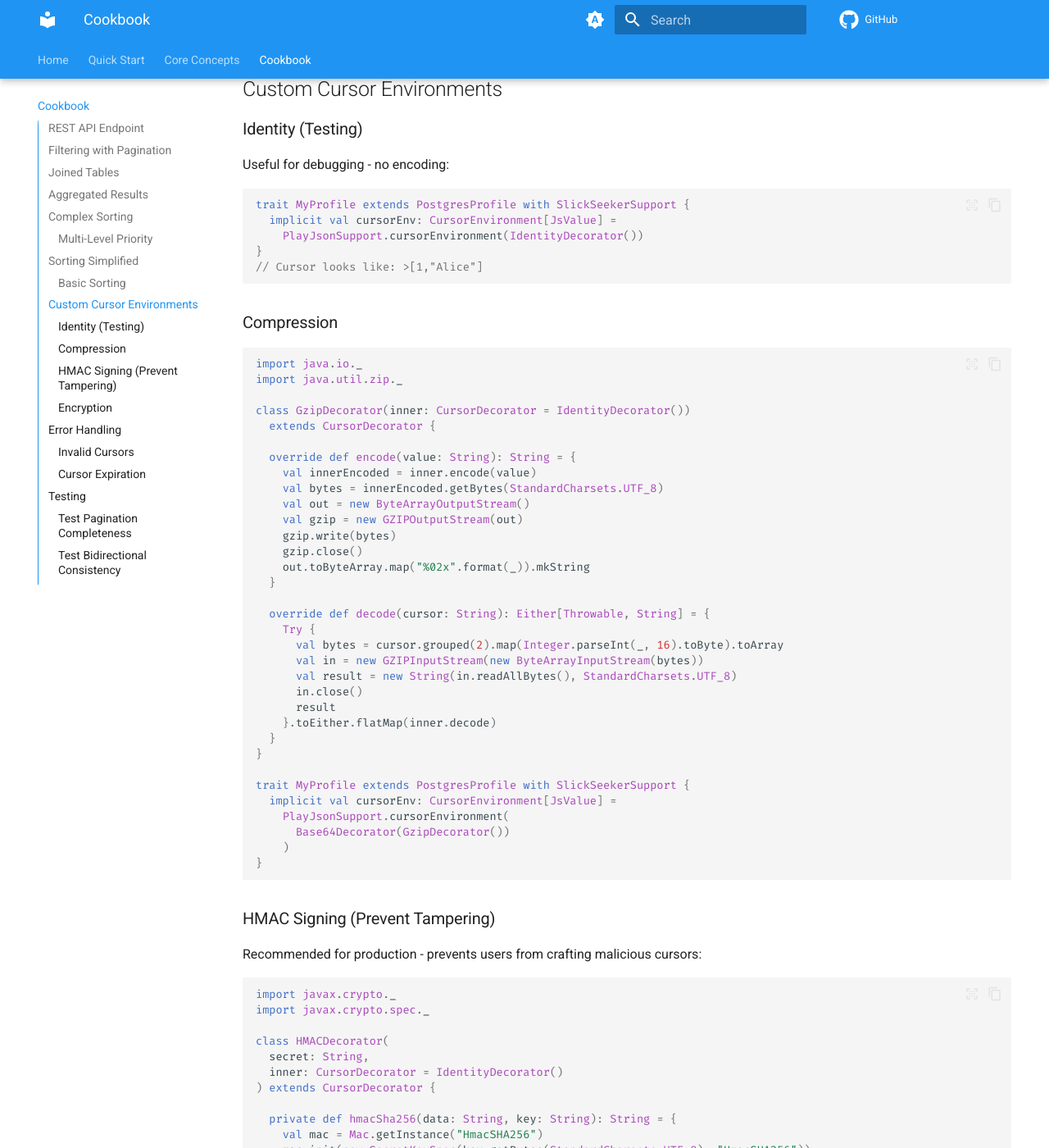
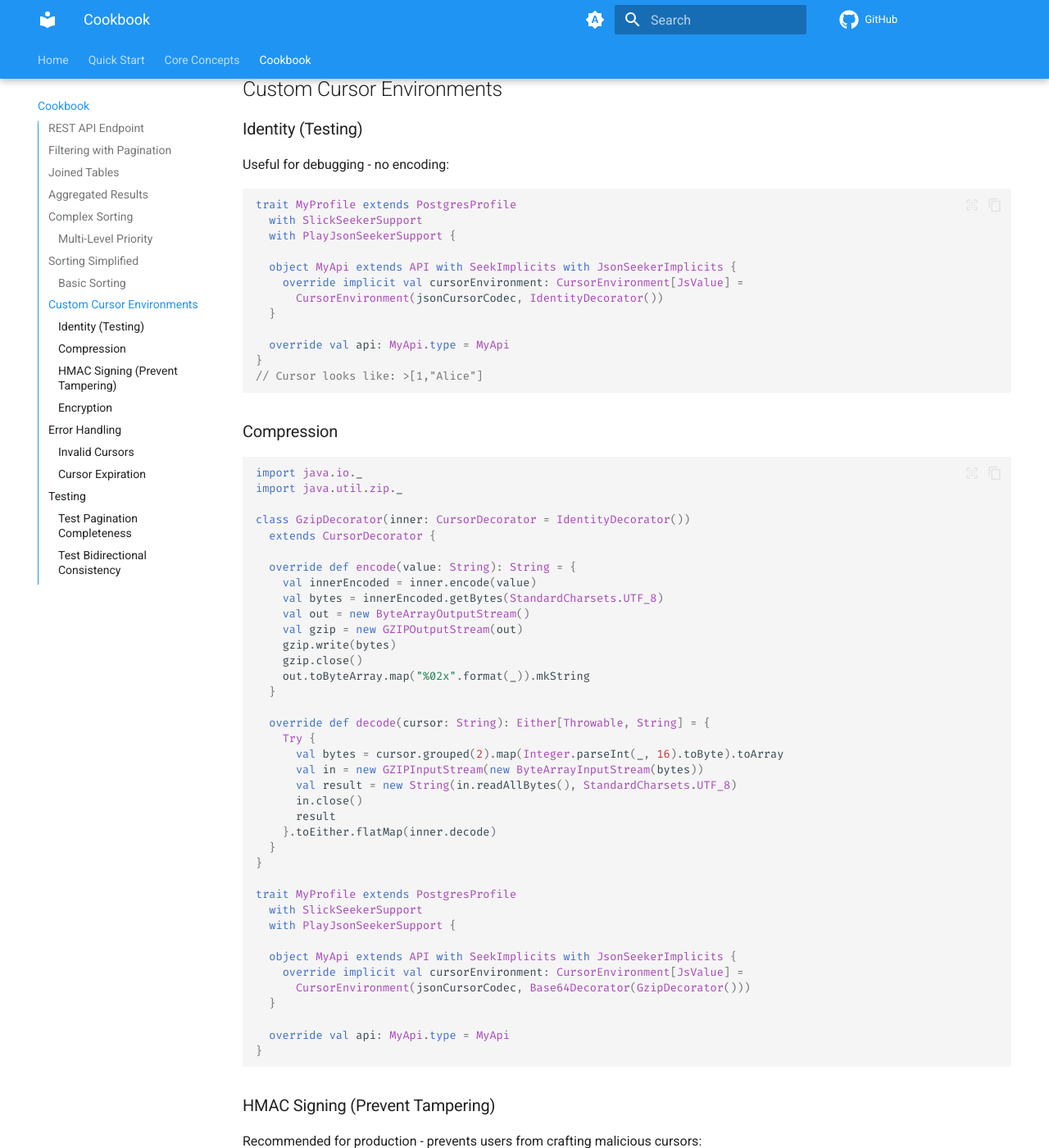
Before and after one commit to DevNico/slick-seeker, an MkDocs documentation site: the page built from docs/docs/cookbook.md, in a window 1280 px wide and 1400 px high, scrolled down 2986 px. Shown: the whole window at 82% size. Built offline with MkDocs 1.6.1 and Material for MkDocs 9.7.7, drawn with Linux system fonts in a browser that asks for light colours; comment, search, counter and statistics services are not loaded; some of the changed text lies outside the part shown.

Commit message:
refactor: adopt slick-pg like integration (#1)
* refactor: adopt slick-pg like integration

* chore: formatting

* move test case class so scala 2 compiles

````diff
--- a/docs/docs/cookbook.md
+++ b/docs/docs/cookbook.md
@@ -9,7 +9,7 @@ import io.github.devnico.slickseeker._
 import play.api.mvc._
 import play.api.libs.json._
 
-// Define your profile with cursor environment
+// Import your profile API
 import MyPostgresProfile.api._
 
 class UserController @Inject()(
@@ -17,7 +17,7 @@ class UserController @Inject()(
   db: Database
 )(implicit ec: ExecutionContext) extends AbstractController(cc) {
 
-  given Format[User] = Json.format[User]
+  implicit val userFormat: Format[User] = Json.format[User]
 
   def list(
     cursor: Option[String],
@@ -190,9 +190,16 @@ val seeker = persons.toSeeker
 Useful for debugging - no encoding:
 
 ```scala
-trait MyProfile extends PostgresProfile with SlickSeekerSupport {
-  implicit val cursorEnv: CursorEnvironment[JsValue] =
-    PlayJsonSupport.cursorEnvironment(IdentityDecorator())
+trait MyProfile extends PostgresProfile
+  with SlickSeekerSupport
+  with PlayJsonSeekerSupport {
+
+  object MyApi extends API with SeekImplicits with JsonSeekerImplicits {
+    override implicit val cursorEnvironment: CursorEnvironment[JsValue] =
+      CursorEnvironment(jsonCursorCodec, IdentityDecorator())
+  }
+
+  override val api: MyApi.type = MyApi
 }
 // Cursor looks like: >[1,"Alice"]
 ```
@@ -227,11 +234,16 @@ class GzipDecorator(inner: CursorDecorator = IdentityDecorator())
   }
 }
 
-trait MyProfile extends PostgresProfile with SlickSeekerSupport {
-  implicit val cursorEnv: CursorEnvironment[JsValue] =
-    PlayJsonSupport.cursorEnvironment(
-      Base64Decorator(GzipDecorator())
-    )
+trait MyProfile extends PostgresProfile
+  with SlickSeekerSupport
+  with PlayJsonSeekerSupport {
+
+  object MyApi extends API with SeekImplicits with JsonSeekerImplicits {
+    override implicit val cursorEnvironment: CursorEnvironment[JsValue] =
+      CursorEnvironment(jsonCursorCodec, Base64Decorator(GzipDecorator()))
+  }
+
+  override val api: MyApi.type = MyApi
 }
 ```
 
@@ -272,11 +284,16 @@ class HMACDecorator(
   }
 }
 
-trait MyProfile extends PostgresProfile with SlickSeekerSupport {
-  implicit val cursorEnv: CursorEnvironment[JsValue] =
-    PlayJsonSupport.cursorEnvironment(
-      Base64Decorator(HMACDecorator("your-secret-key"))
-    )
+trait MyProfile extends PostgresProfile
+  with SlickSeekerSupport
+  with PlayJsonSeekerSupport {
+
+  object MyApi extends API with SeekImplicits with JsonSeekerImplicits {
+    override implicit val cursorEnvironment: CursorEnvironment[JsValue] =
+      CursorEnvironment(jsonCursorCodec, Base64Decorator(HMACDecorator("your-secret-key")))
+  }
+
+  override val api: MyApi.type = MyApi
 }
 ```
 
@@ -319,11 +336,16 @@ class AESDecorator(
   }
 }
 
-trait MyProfile extends PostgresProfile with SlickSeekerSupport {
-  implicit val cursorEnv: CursorEnvironment[JsValue] =
-    PlayJsonSupport.cursorEnvironment(
-      Base64Decorator(AESDecorator("my-secret-key-16"))
-    )
+trait MyProfile extends PostgresProfile
+  with SlickSeekerSupport
+  with PlayJsonSeekerSupport {
+
+  object MyApi extends API with SeekImplicits with JsonSeekerImplicits {
+    override implicit val cursorEnvironment: CursorEnvironment[JsValue] =
+      CursorEnvironment(jsonCursorCodec, Base64Decorator(AESDecorator("my-secret-key-16")))
+  }
+
+  override val api: MyApi.type = MyApi
 }
 ```
 
````
Also changed, not shown: docs/docs/concepts.md (+26 -20 lines), docs/docs/index.md (+33 -74 lines), docs/docs/quickstart.md (+9 -13 lines), README.md, 13 other files.
